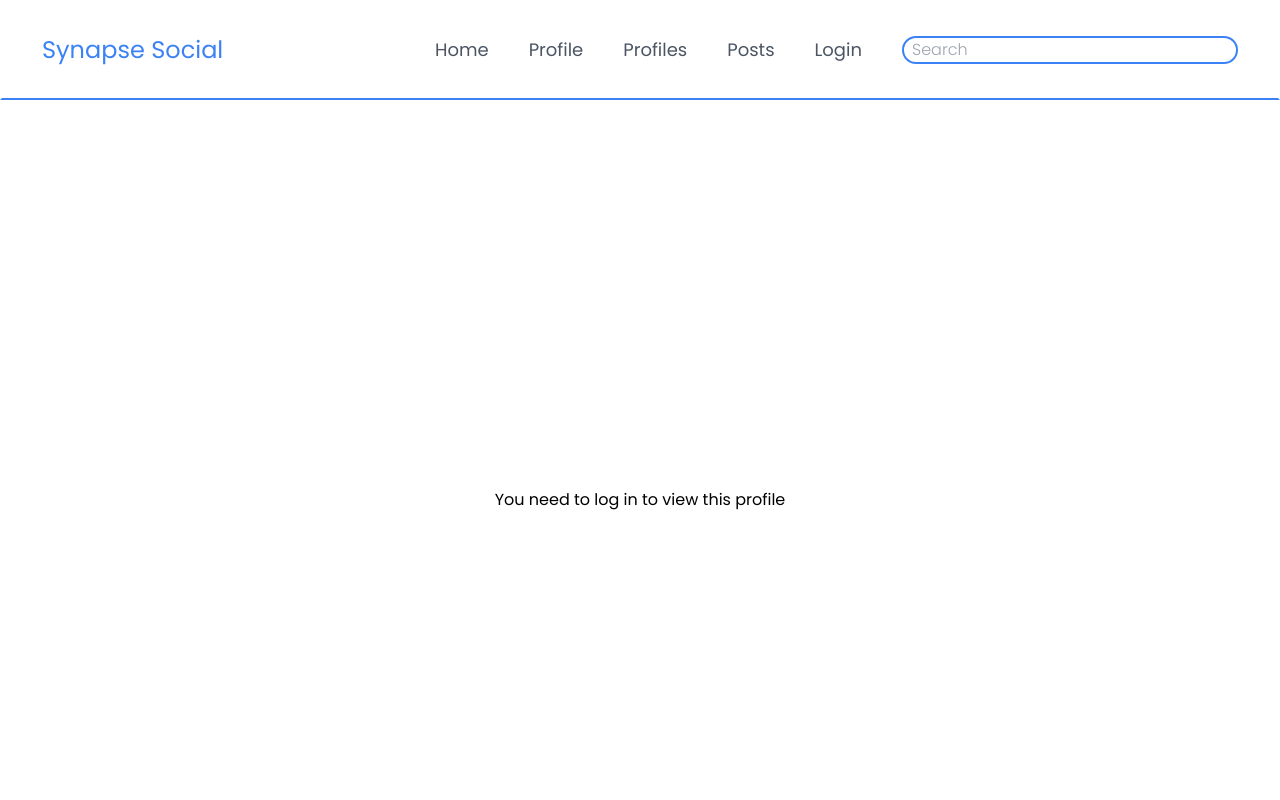
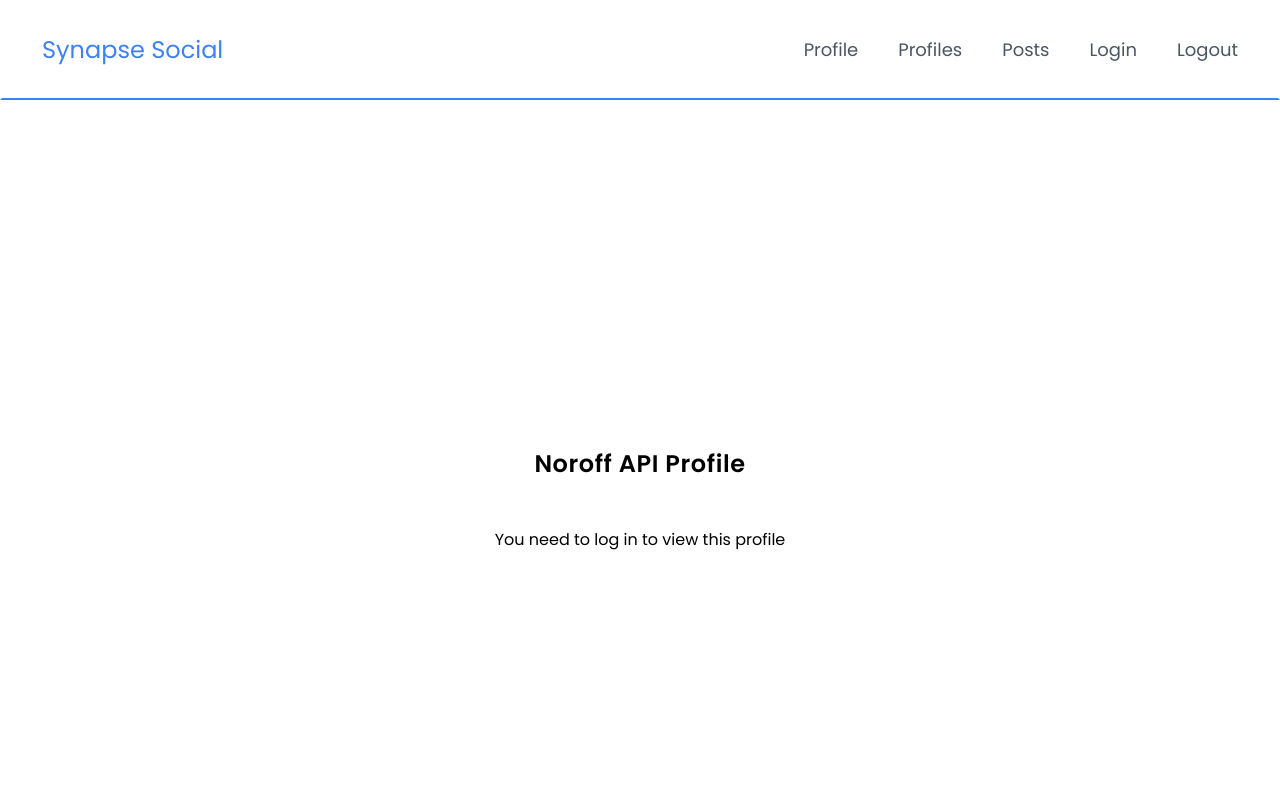
Before and after one commit to sanderselfors/fed2-js2-course-assignement-oslo-react-vite-zeus, a React (Vite) app: page /profile in a window 1280 px wide. Shown: the top 800 px of the page. Built offline with nearby package versions, Linux system fonts and the light colour scheme; no server answers.

Commit message:
added logout to navbar

```diff
--- a/src/components/navbar/index.jsx
+++ b/src/components/navbar/index.jsx
@@ -5,6 +5,11 @@
   const [isMobileMenuOpen, setIsMobileMenuOpen] = useState(false);
 
   const toggleMobileMenu = () => {
+    setIsMobileMenuOpen(!isMobileMenuOpen);
+  };
+
+  const handleLogout = () => {
+    localStorage.clear();
     setIsMobileMenuOpen(!isMobileMenuOpen);
   };
 
@@ -20,12 +25,6 @@
             </div>
 
             <div className="hidden space-x-10 lg:flex">
-              <Link
-                to="/"
-                className="text-lg text-gray-600 hover:text-blue-500"
-              >
-                Home
-              </Link>
               <Link
                 to="/profile"
                 className="text-lg text-gray-600 hover:text-blue-500"
@@ -50,11 +49,13 @@
               >
                 Login
               </Link>
-              <input
-                type="text"
-                placeholder="Search"
-                className="px-2 font-light border-2 border-blue-500 rounded-3xl"
-              />
+              <Link
+                to="/"
+                className="text-lg text-gray-600 hover:text-blue-500"
+                onClick={handleLogout}
+              >
+                Logout
+              </Link>
             </div>
 
             <div className="lg:hidden">
@@ -104,13 +105,6 @@
         }`}
       >
         <Link
-          to="/"
-          className="block p-2 text-lg text-gray-600 hover:text-blue-500"
-          onClick={toggleMobileMenu}
-        >
-          Home
-        </Link>
-        <Link
           to="/profile"
           className="block p-2 my-2 text-lg text-gray-600 hover:text-blue-500"
           onClick={toggleMobileMenu}
@@ -138,11 +132,13 @@
         >
           Login
         </Link>
-        <input
-          type="text"
-          placeholder="Search"
-          className="px-2 py-1 border border-blue-500 rounded-3xl"
-        />
+        <Link
+                to="/"
+                className="block p-2 my-2 text-lg text-gray-600 hover:text-blue-500"
+                onClick={handleLogout}
+              >
+                Logout
+              </Link>
       </div>
     </>
   );
--- a/src/components/profile-list/index.jsx
+++ b/src/components/profile-list/index.jsx
@@ -6,11 +6,18 @@
 function Profiles() {
   const [data, setData] = useState([]);
   const [loading, setLoading] = useState(true);
+  const [error, setError] = useState('');
 
   useEffect(() => {
-    const apiUrl = 'https://api.noroff.dev/api/v1/social/profiles/';
     const token = localStorage.getItem("accessToken");
 
+    if (!token) {
+      setError("Access Token not found in local storage. Please log in.");
+      setLoading(false);
+      return; // Exit the function early
+    }
+
+    const apiUrl = 'https://api.noroff.dev/api/v1/social/profiles/';
 
     fetch(apiUrl, {
       headers: {
@@ -38,6 +45,9 @@
   return (
     <div className="flex flex-col items-center justify-center min-h-screen p-4 mx-auto bg-white max-w-7xl">
       <h1 className='mb-12 text-2xl font-semibold tracking-wide text-black'>Noroff API Profiles</h1>
+      {error && (
+        <p>{error}</p>
+      )}
       {loading ? (
         <p>Loading...</p>
       ) : (
--- a/src/components/profile-page/index.jsx
+++ b/src/components/profile-page/index.jsx
@@ -49,6 +49,9 @@
 
   return (
     <main className="flex flex-col items-center justify-center min-h-screen p-4 mx-auto bg-white max-w-7xl">
+      <h1 className="mb-12 text-2xl font-semibold tracking-wide text-black">
+        Noroff API Profile
+      </h1>
       {loading ? (
         <p>Loading...</p>
       ) : profile ? (
--- a/src/pages/Login.jsx
+++ b/src/pages/Login.jsx
@@ -34,7 +34,7 @@
           localStorage.setItem("user_email", data.email);
           localStorage.setItem("user_name", data.name);
         }
-        setSuccess("Login successful. Redirecting to the homepage.");
+        setSuccess("Login successful.");
         setTimeout(() => {
           navigate({ to: "/Profile" });
         }, 2000);
--- a/src/root.js
+++ b/src/root.js
@@ -1,5 +1,4 @@
 import { Router, Route, RootRoute } from "@tanstack/react-router";
-import HomePage from "./pages/Home";
 import LoginPage from "./pages/Login";
 import RegisterPage from "./pages/Register";
 import ProfilesPage from "./pages/Profiles";
@@ -17,7 +16,7 @@
 const indexRoute = new Route({
   getParentRoute: () => rootRoute,
   path: "/",
-  component: HomePage,
+  component: LoginPage,
 });
 
 const loginRoute = new Route({
```
